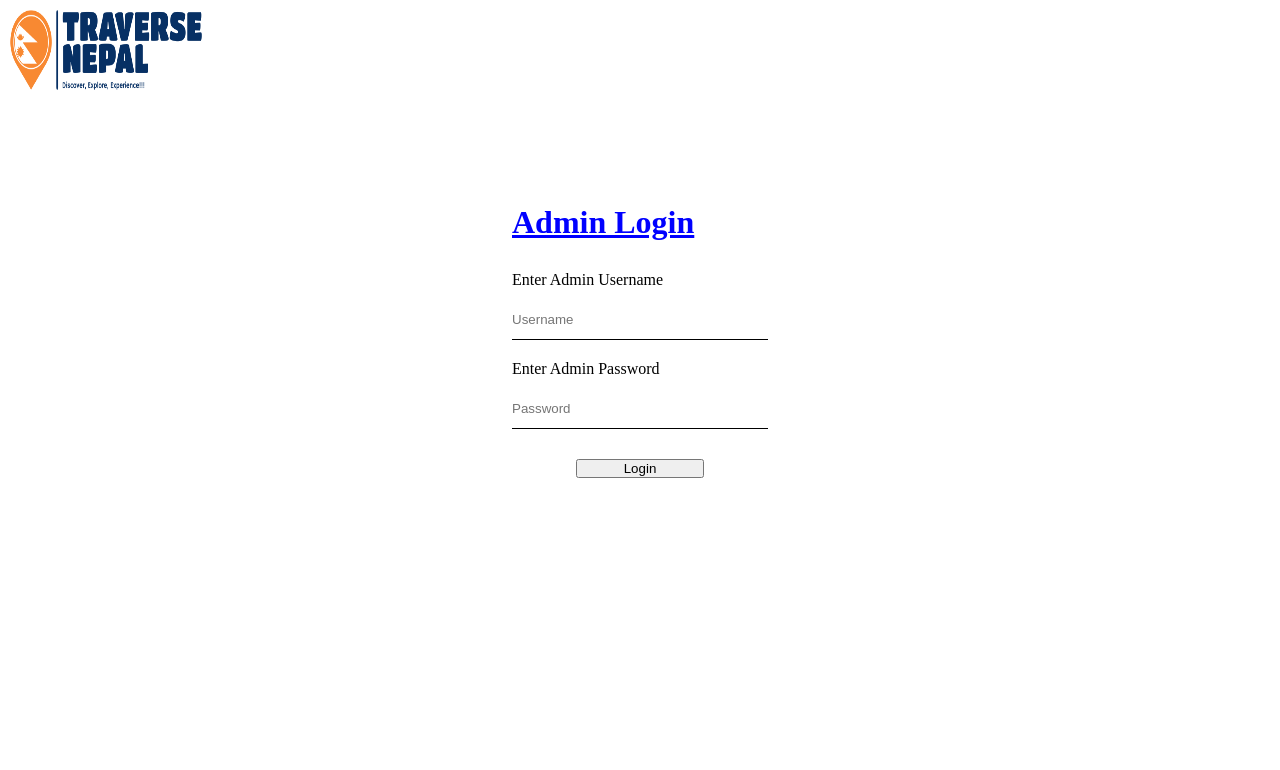
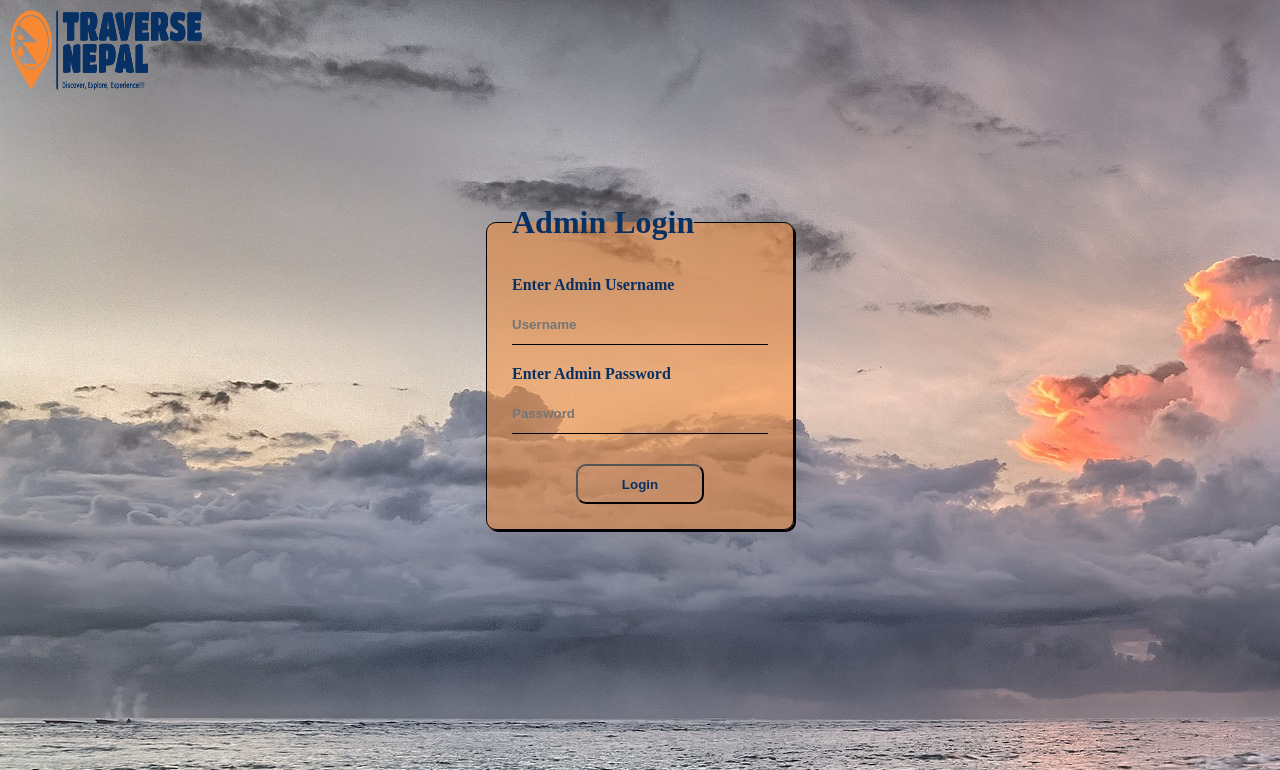
Before and after one commit to Basu-Lamichhane/Tourism-Information-System, a PHP site: page /login.php in a window 1280 px wide. Shown: the top 770 px of the page. Run offline with PHP 8.4, Linux system fonts and the light colour scheme.

```diff
--- a/admin/login.php
+++ b/admin/login.php
@@ -1,18 +1,26 @@
 <!DOCTYPE html>
 <html lang="en">
+
 <head>
   <meta charset="UTF-8">
   <title>Admin Login</title>
   <link rel="stylesheet" href="style/login_style.css">
 </head>
+
 <body>
   <nav class="nav_admin">
     <img src="./img/logo.png" alt="">
   </nav>
 
   <div class="login_container">
-      <div class="label"><h1>Admin Login</h1></div>
-      <?php if(isset($_GET['err'])){echo "<p class='error_text'>Please Login First</p>";} ?>
+    <!-- <div class="label">
+      <h1>Admin Login</h1>
+    </div> -->
+    <?php if (isset($_GET['err'])) {
+      echo "<p class='error_text'>Please Login First</p>";
+    } ?>
+    <fieldset>
+    <legend><h1>Admin Login</h1></legend>
       <form action="include/check_db.php">
         <div id="login" class="form_style">
           <label for="username" class="lbl">Enter Admin Username</label>
@@ -25,9 +33,11 @@
               Don't have an account?
               <a href="./register.php" style="text-decoration:underline;">Register</a> yourself
             </p> -->
+    </fieldset>
 
   </div>
   </form>
   </div>
 </body>
+
 </html>
--- a/admin/style/login_style.css
+++ b/admin/style/login_style.css
@@ -1,11 +1,16 @@
 * {
   margin: 0px;
   padding: 0px;
+  color: #073064;
+  font-weight: bold;
 }
 
 body {
   height: 100%;
   width: 100%;
+  background: url("../img/home_page.jpg");
+  -o-object-fit: contain;
+     object-fit: contain;
 }
 
 .error_text {
@@ -29,13 +34,12 @@ body {
   flex-direction: column;
   margin-top: 5%;
 }
-.login_container .label {
-  width: 20%;
-}
-.login_container .label h1 {
-  margin-bottom: 20px;
-  color: blue;
-  text-decoration: underline;
+.login_container fieldset {
+  padding: 25px;
+  border: 1px solid black;
+  box-shadow: 2px 2px black;
+  border-radius: 10px;
+  background-color: rgba(248, 137, 50, 0.5);
 }
 .login_container .form_style {
   display: flex;
@@ -50,6 +54,7 @@ body {
   margin-bottom: 10px;
   border: 0px;
   border-bottom: 1px solid black;
+  background: transparent;
 }
 .login_container .form_style .text:focus {
   outline: none;
@@ -57,5 +62,8 @@ body {
 .login_container .form_style .login_btn {
   margin-top: 20px;
   width: 10vw;
+  height: 5vh;
   margin-left: 25%;
+  background: transparent;
+  border-radius: 10px;
 }/*# sourceMappingURL=login_style.css.map */
--- a/admin/style/login_style.scss
+++ b/admin/style/login_style.scss
@@ -1,10 +1,15 @@
 * {
-  margin: 0px;
-  padding: 0px;
+    margin: 0px;
+    padding: 0px;
+    color:#073064;
+    font-weight: bold;
 }
 body {
   height: 100%;
   width: 100%;
+  background: url("../img/home_page.jpg");
+  object-fit: contain;
+
 }
 .error_text {
   color: red;
@@ -24,14 +29,20 @@ body {
   justify-content: center;
   flex-direction: column;
   margin-top: 5%;
-  .label {
-    width: 20%;
-    h1 {
-      margin-bottom: 20px;
-      color: blue;
-      text-decoration: underline;
+  // .label {
+  //   width: 20%;
+  //   h1 {
+  //     margin-bottom: 20px;
+  //     color: #073064;
+  //   }
+  // }
+    fieldset{
+    padding: 25px;
+    border: 1px solid black;
+    box-shadow: 2px 2px black;
+    border-radius: 10px;
+    background-color: rgba($color: #f88932, $alpha: 50%);
     }
-  }
   .form_style {
     display: flex;
     flex-direction: column;
@@ -44,6 +55,7 @@ body {
       margin-bottom: 10px;
       border: 0px;
       border-bottom: 1px solid black;
+      background: transparent;
     }
     .text:focus {
       outline: none;
@@ -51,7 +63,10 @@ body {
     .login_btn {
       margin-top: 20px;
       width: 10vw;
+      height: 5vh;
       margin-left: 25%;
+      background: transparent;
+      border-radius: 10px;
     }
   }
 }
--- a/user/style/home_style.css
+++ b/user/style/home_style.css
@@ -16,12 +16,15 @@ body {
   font-size: 100px;
   margin: 0px;
   padding: 0px;
+  color: #f88932;
 }
 .home_page .home_left .home_left_content h1 span {
   font-size: 200px;
+  color: #073064;
 }
 .home_page .home_left .home_left_content h4 {
-  font-size: 25px;
+  font-size: 30px;
+  color: #073064;
 }
 .home_page .home_left .home_left_content .home_left_buttons {
   display: flex;
--- a/user/style/home_style.scss
+++ b/user/style/home_style.scss
@@ -15,12 +15,15 @@ body {
         font-size: 100px;
         margin: 0px;
         padding: 0px;
+        color: #f88932;
         span {
           font-size: 200px;
+          color: #073064;
         }
       }
       h4 {
-        font-size: 25px;
+        font-size: 30px;
+        color: #073064;
       }
       .home_left_buttons {
         display: flex;
--- a/user/style/register_style.css
+++ b/user/style/register_style.css
@@ -9,8 +9,8 @@
   justify-content: center;
 }
 .register_container fieldset {
-  margin-top: 50px;
-  padding: 25px;
+  margin-top: 10px;
+  padding: 15px;
   border: 1px solid black;
   box-shadow: 2px 2px black;
   border-radius: 10px;
--- a/user/style/register_style.scss
+++ b/user/style/register_style.scss
@@ -7,8 +7,8 @@
   align-items: center;
   justify-content: center;
   fieldset {
-    margin-top: 50px;
-    padding: 25px;
+    margin-top: 10px;
+    padding: 15px;
     border: 1px solid black;
     box-shadow: 2px 2px black;
     border-radius: 10px;
```
Also changed, not shown: user/include/register.inc.php (+14 -7 lines), user/index.php (+5 -6 lines), admin/img/home_page.jpg (added), 2 other files. Lines whose indentation alone changed are shown as unchanged.
